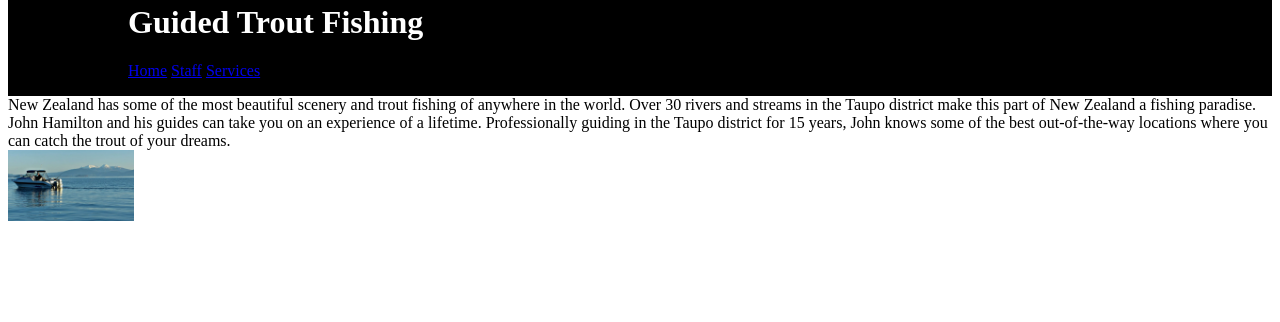
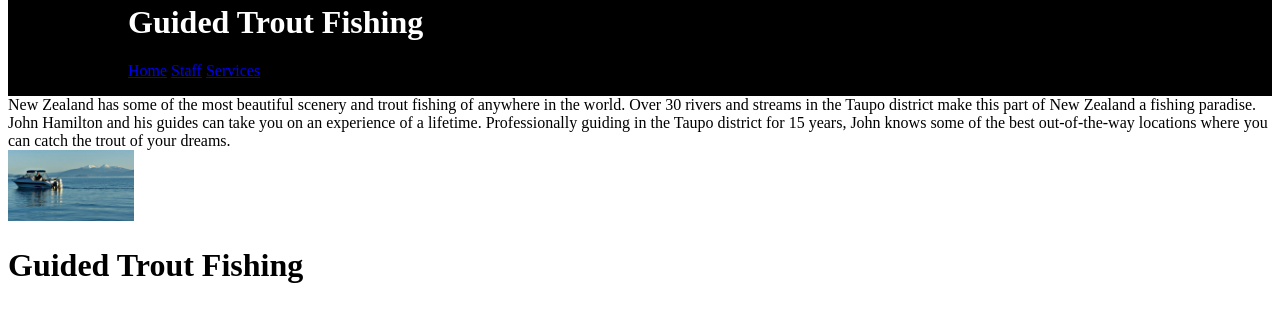
Before and after one commit to The-Rizzard-OfOz/Guided-Trout-Fishing-Assessment, a plain HTML site: page Index.HTML in a window 1280 px wide. Shown: the part 158-480 px from the top of the page. Drawn offline with Linux system fonts and the light colour scheme.

Commit message:
Starting on the footer

```diff
--- a/Index.HTML
+++ b/Index.HTML
@@ -30,6 +30,14 @@
 
     <main>New Zealand has some of the most beautiful scenery and trout fishing of anywhere in the world. Over 30 rivers and streams in the Taupo district make this part of New Zealand a fishing paradise. John Hamilton and his guides can take you on an experience of a lifetime. Professionally guiding in the Taupo district for 15 years, John knows some of the best out-of-the-way locations where you can catch the trout of your dreams.</main>
     <img src="lake-taupo-fishing.webp" alt="main image">
+
+
+    <footer>
+        <H1>Guided Trout Fishing</H1>
+        <H2></H2>
+
+
+    </footer>
 </body>
 
 
```
